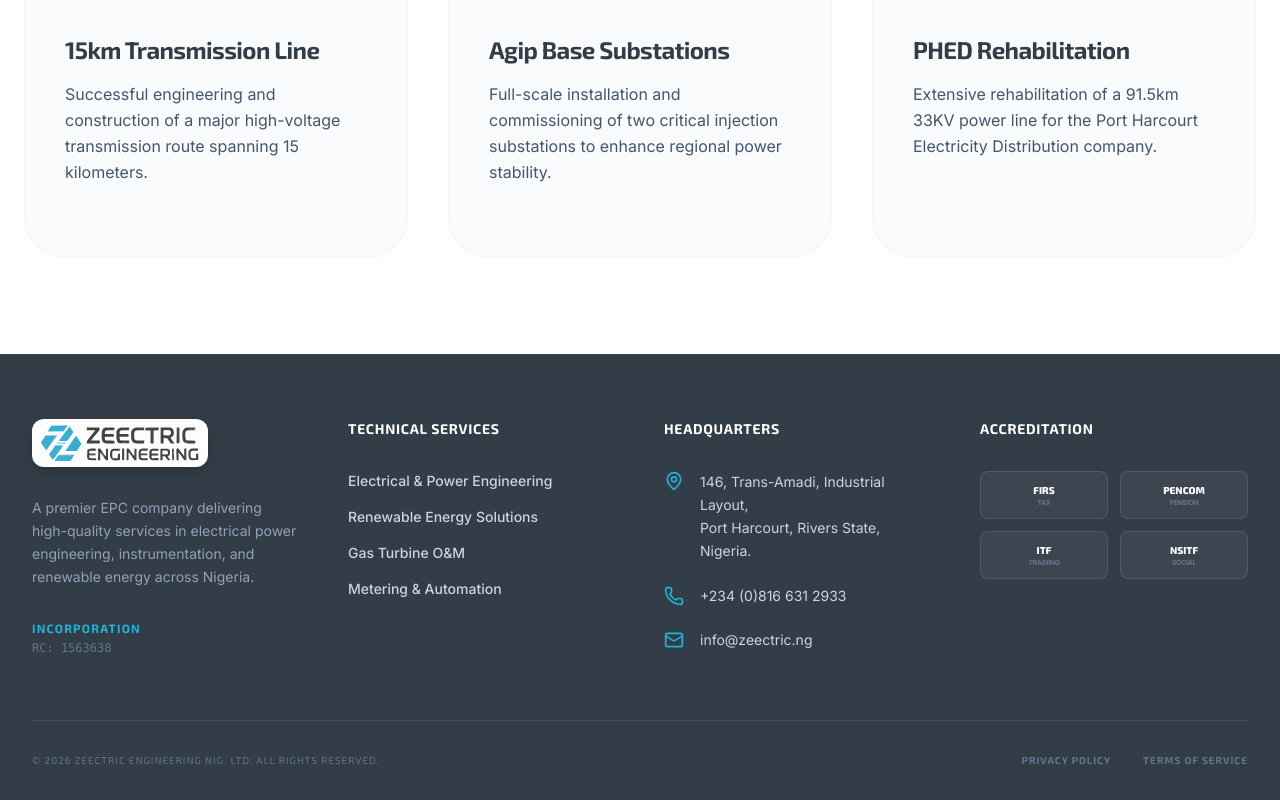
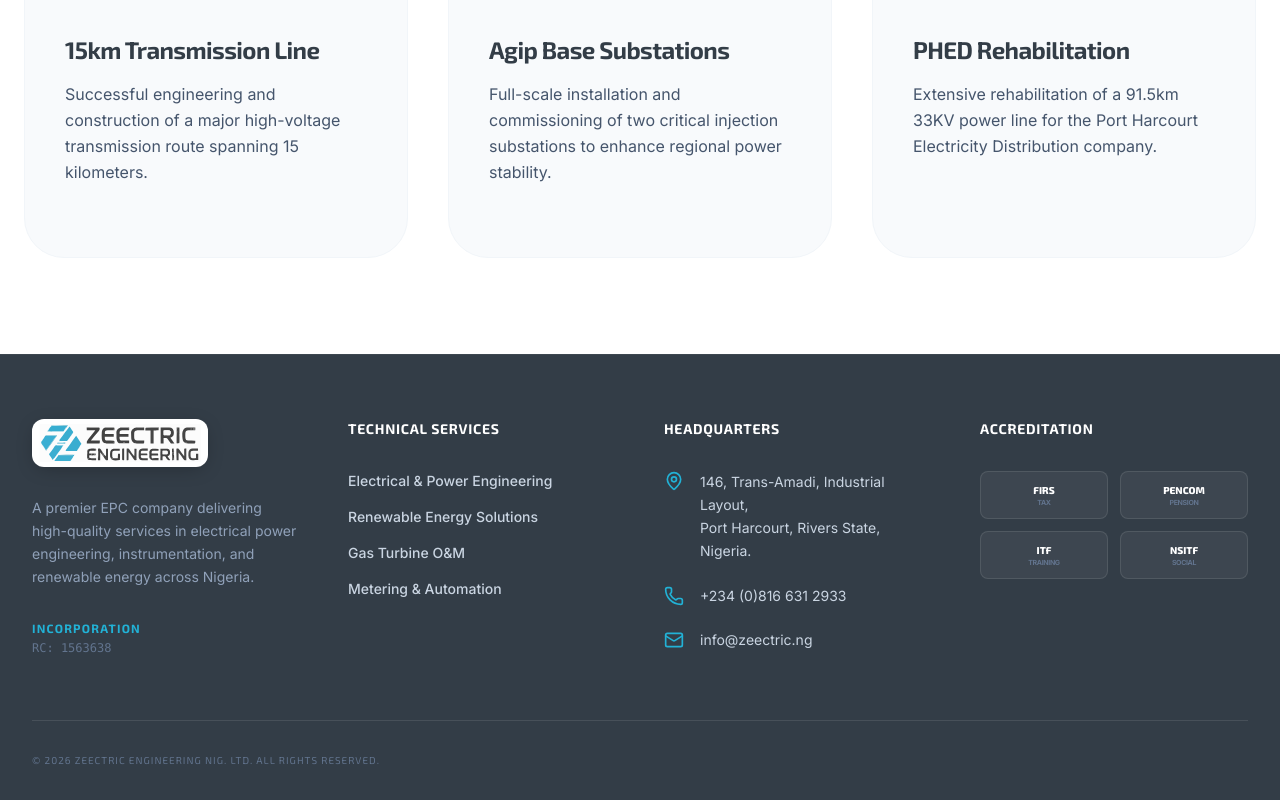
Before and after one commit to A-Melah/zeectric-web-portal, a Next.js app: page / in a window 1280 px wide. Shown: the part 3556-4356 px from the top of the page. Built offline with nearby package versions, Linux system fonts and the light colour scheme.

Commit message:
removed privacy and terms from footer

```diff
--- a/components/Footer.tsx
+++ b/components/Footer.tsx
@@ -106,10 +106,10 @@
           <p className="font-heading text-[10px] font-medium text-slate-500 uppercase tracking-widest">
             &copy; {currentYear} ZEECTRIC ENGINEERING NIG. LTD. ALL RIGHTS RESERVED.
           </p>
-          <div className="flex gap-8 font-heading text-[10px] font-bold text-slate-500 uppercase tracking-widest">
+          {/* <div className="flex gap-8 font-heading text-[10px] font-bold text-slate-500 uppercase tracking-widest">
             <Link href="/privacy" className="hover:text-white transition-colors">Privacy Policy</Link>
             <Link href="/terms" className="hover:text-white transition-colors">Terms of Service</Link>
-          </div>
+          </div> */}
         </div>
       </div>
     </footer>
```
